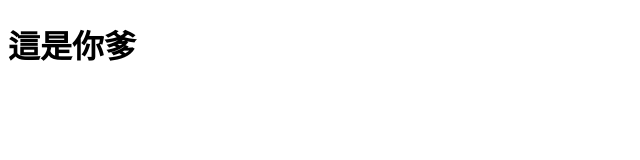
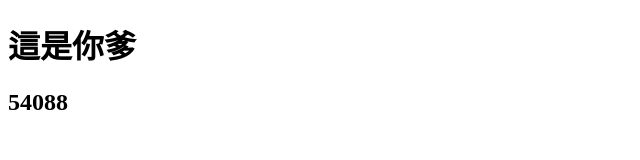
Before and after one commit to Vope17/trygit, a plain HTML site: page index.html in a window 1280 px wide. Shown: the whole page, without its empty margins (0-640 px from the left). Drawn offline with Linux system fonts and the light colour scheme.

Commit message:
update分支的提交

```diff
--- a/index.html
+++ b/index.html
@@ -1,12 +1,16 @@
 <!DOCTYPE html>
 <html lang="en">
+
 <head>
     <meta charset="UTF-8">
     <meta http-equiv="X-UA-Compatible" content="IE=edge">
     <meta name="viewport" content="width=device-width, initial-scale=1.0">
     <title>這是我的網站</title>
 </head>
+
 <body>
     <h1>這是你爹</h1>
+    <h2>54088</h2>
 </body>
+
 </html>
```
